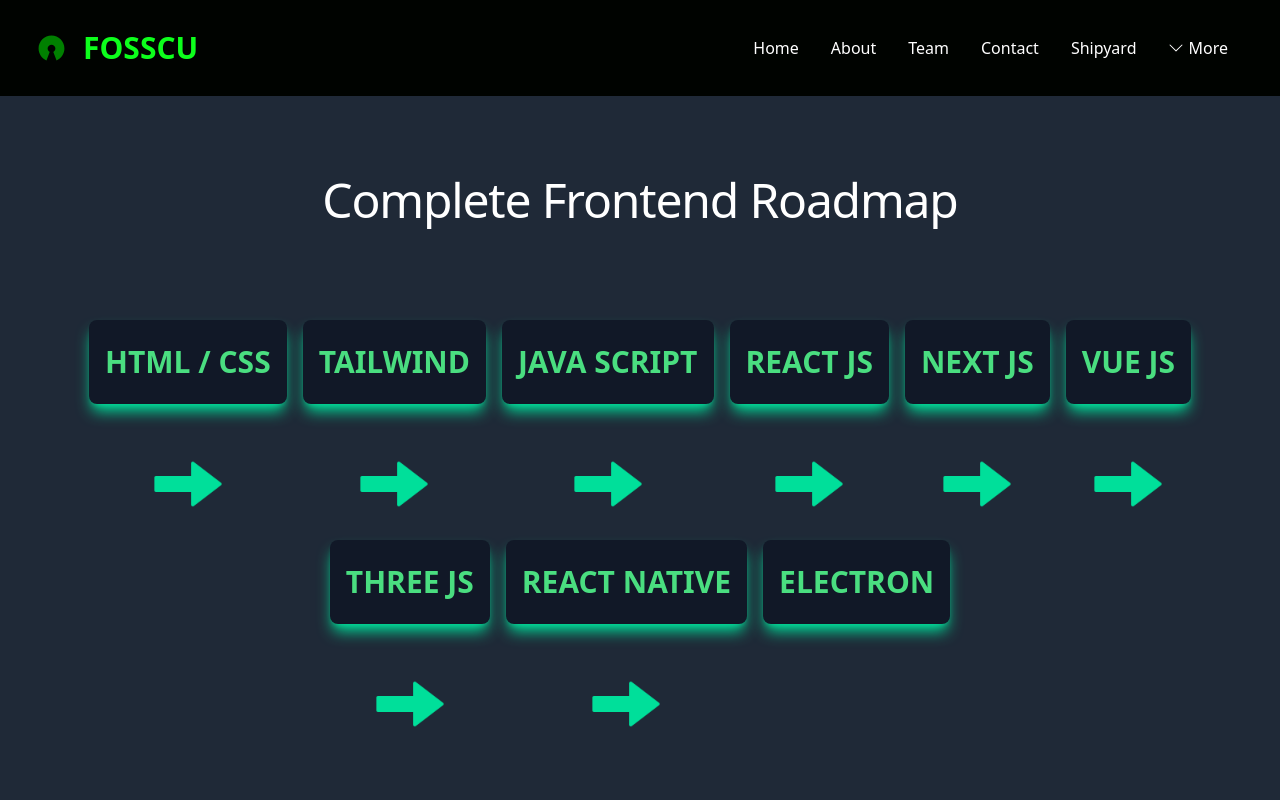
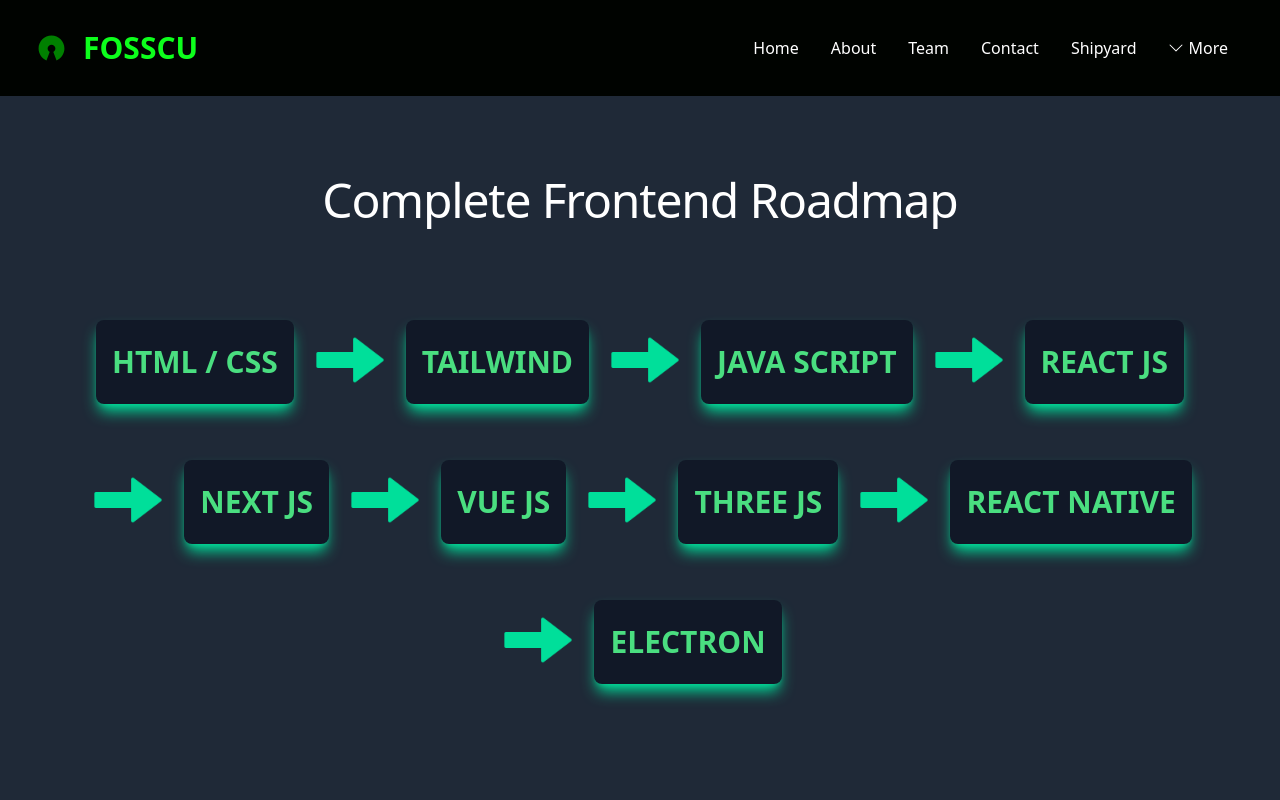
Before and after one commit to FOSS-Community/fosscu.org, a React (Vite) app: page /frontend in a window 1280 px wide. Shown: the top 800 px of the page. Built offline with nearby package versions, Linux system fonts and the light colour scheme; the HTML template or start-up script is replaced by a standard one.

Commit message:
suggested changes done

```diff
--- a/src/components/frontend.jsx
+++ b/src/components/frontend.jsx
@@ -23,7 +23,7 @@ const Frontend = () => {
 
       <div className="flex flex-wrap justify-center gap-4 mx-4 md:mx-20">
         {courses.map((course, index) => (
-          <div key={index}>
+          <React.Fragment key={index}>
             <a
               href={course.link}
               className="w-full sm:w-auto sm:mb-10 flex flex-col shadow-lg shadow-[#00df9a] transition-shadow hover:bg-opacity-90 duration-[320ms] bg-gray-900 rounded-lg text-green-400 hover:bg-[#00df9a] hover:shadow-none hover:text-white"
@@ -46,7 +46,7 @@ const Frontend = () => {
                 />
               </div>
             )}
-          </div>
+          </React.Fragment>
         ))}
       </div>
     </div>
```
